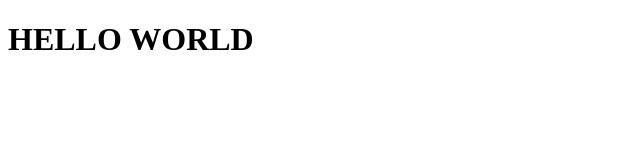
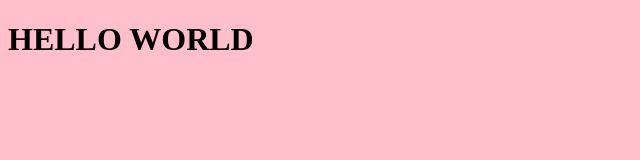
Before and after one commit to Reyan1083/mon_cv, a plain HTML site: page index.html in a window 1280 px wide. Shown: the whole page, without its empty margins (0-640 px from the left). Drawn offline with Linux system fonts and the light colour scheme; files whose address does not match are found by name.

Commit message:
mise en place du style css

```diff
--- a/index.html
+++ b/index.html
@@ -1,6 +1,7 @@
 <!DOCTYPE html>
 <head>
     <title>Titre de la page</title>
+    <link rel="stylesheet" href="C:\Users\MII\mon_cv\style.css">
 </head>
 <body>
     <h1>HELLO WORLD</h1>
--- /dev/null
+++ b/style.css
@@ -0,0 +1,3 @@
+body {
+    background-color: pink;
+}
```
